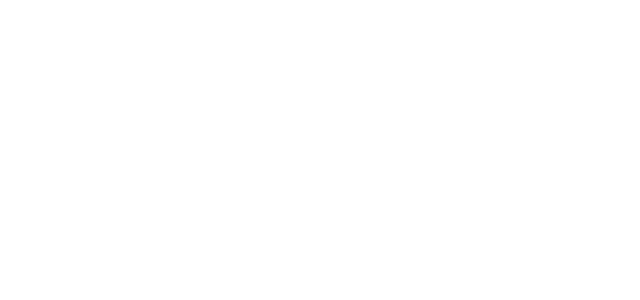
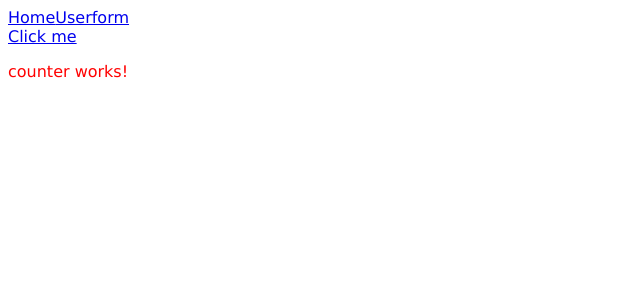
Before and after one commit to ibmpariwesh/cts-angular, an Angular app: page / in a window 1280 px wide. Shown: the top 300 px of the page, without its empty margins (0-640 px from the left). Built offline with nearby package versions, Linux system fonts and the light colour scheme.

Commit message:
added links

```diff
--- a/src/app/app-routing.module.ts
+++ b/src/app/app-routing.module.ts
@@ -1,8 +1,10 @@
 import { NgModule } from '@angular/core';
 import { RouterModule, Routes } from '@angular/router';
 import { AppComponent } from './app.component';
+import { CounterComponent } from './counter/counter.component';
 
-const routes: Routes = [{path:'userform', component:AppComponent}];
+const routes: Routes = [{path:'userform', component:AppComponent},
+{path:'', component:CounterComponent}];
 
 @NgModule({
   imports: [RouterModule.forRoot(routes)],
--- a/src/app/base/base.component.html
+++ b/src/app/base/base.component.html
@@ -1 +1,8 @@
+<header>
+    <nav>
+        <a routerLink="/" >Home</a>
+        <a routerLink="/userform">Userform</a>
+    </nav>
+</header>
+<a href="http://yahoo.com" target="_blank">Click me </a>
 <router-outlet></router-outlet>
```
